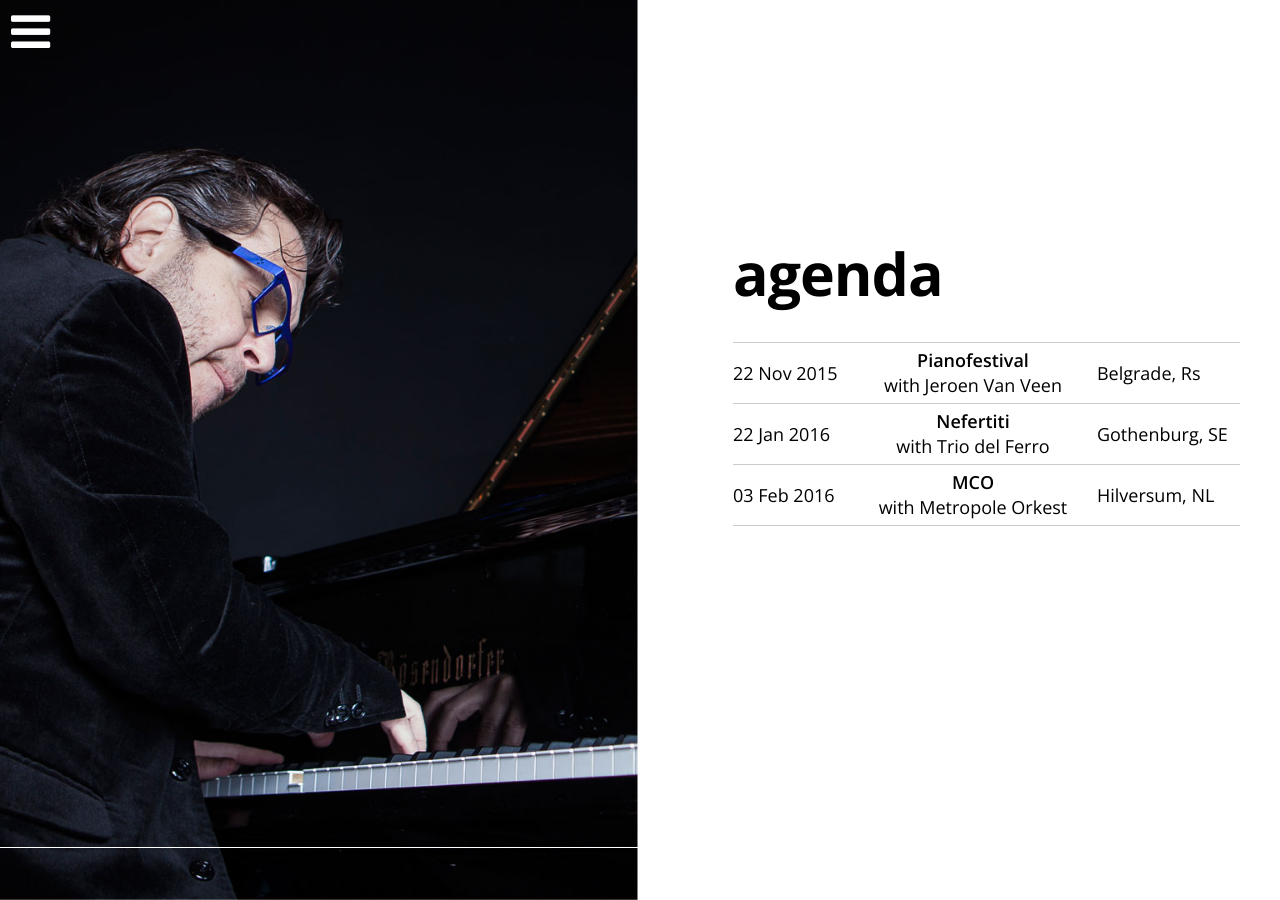
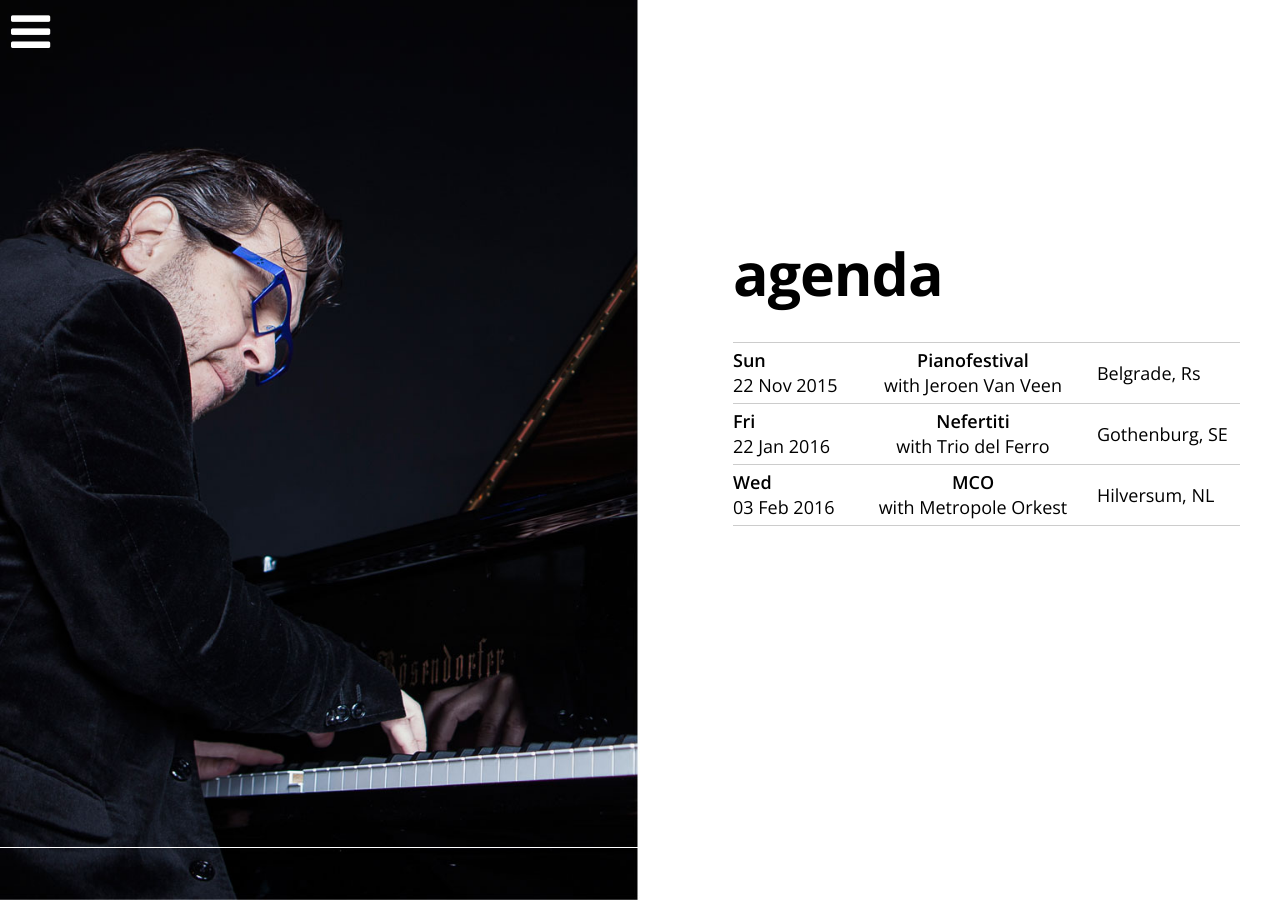
Before and after one commit to mikedelferro/website, a Jekyll site: the page built from agenda.html, in a window 1280 px wide. Built offline with Jekyll 4.4.1, drawn with Linux system fonts in a browser that asks for light colours; nearby versions of some CDN libraries.

Commit message:
Updated '_layouts/agenda.html' via CloudCannon

```diff
--- a/_layouts/agenda.html
+++ b/_layouts/agenda.html
@@ -617,7 +617,7 @@ $(document).ready(function() {
 {% for item in site.gigs %}
 
    <tr>
-       <td style="border-top: 1px solid #ccc; padding: 5px 20px 5px 0px; white-space: nowrap;" >{{ item.date | date: "%d %b %Y" }}</td>
+       <td style="border-top: 1px solid #ccc; padding: 5px 20px 5px 0px; white-space: nowrap;" ><span style="font-weight: 600;">{{ item.date | date: "%a" }}</span><br />{{ item.date | date: "%d %b %Y" }}</td>
        <td style="border-top: 1px solid #ccc; padding: 5px 20px 5px 0px; text-align: center; "><a href="{{ item.url }}" target="_blank" style="font-weight: 600; text-decoration: none;">{{ item.venue }}</a><br />{{ item.title }}</td>
        <td style="border-top: 1px solid #ccc; padding: 5px 0px 5px 0px; white-space: nowrap;">{{ item.location }}</td>
     </tr>
```
